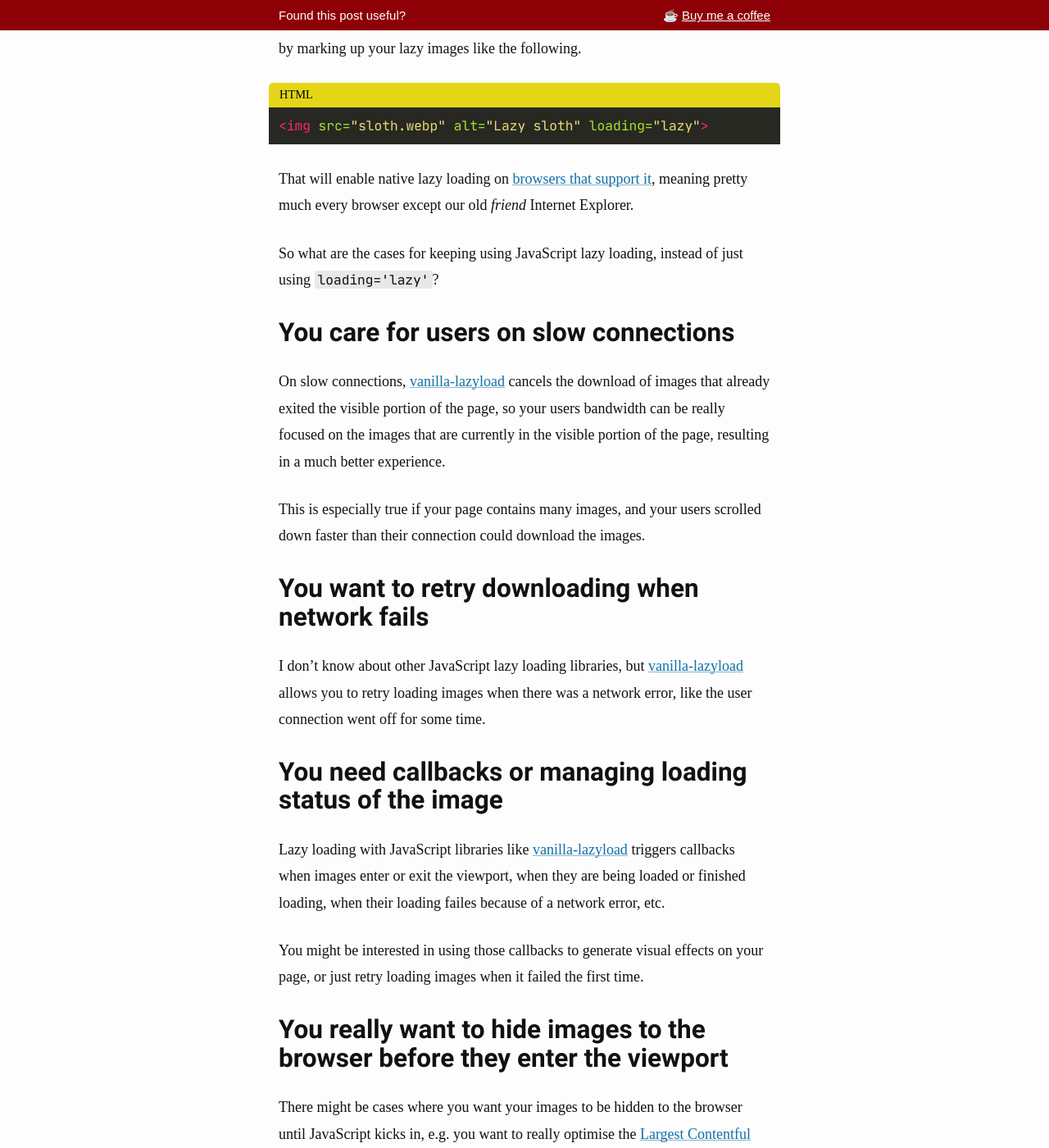
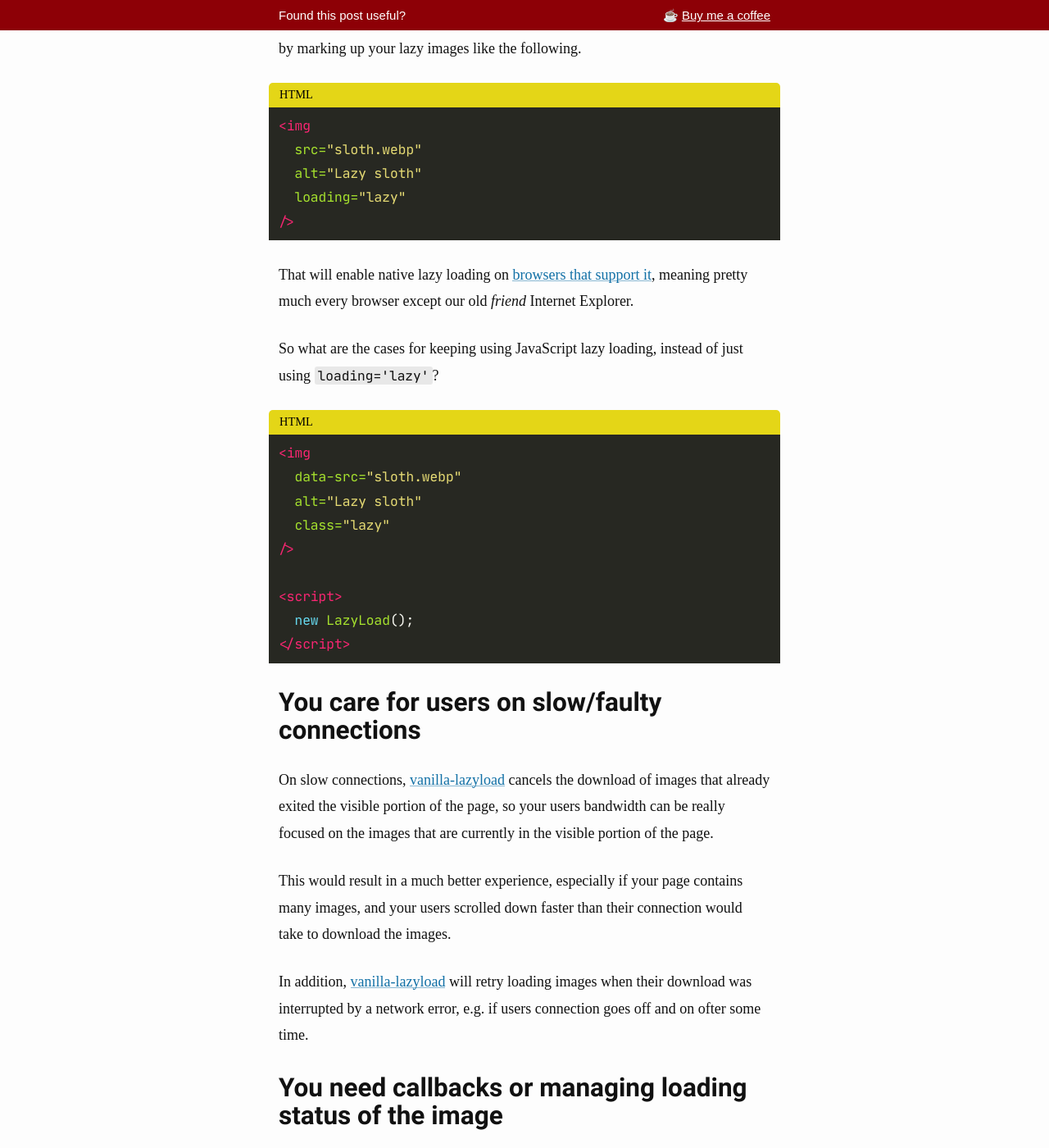
Before and after one commit to verlok/verlok.github.io, a Jekyll site: the page built from _posts/2022-11-13-do-we-need-hybrid-lazy-loading-in-2022.md, in a window 1280 px wide and 1400 px high, scrolled down 677 px. Shown: the whole window at 82% size. Built offline with Jekyll 4.4.1, drawn with Linux system fonts in a browser that asks for light colours; some web fonts are replaced.

Commit message:
Content change

````diff
--- a/_posts/2022-11-13-do-we-need-hybrid-lazy-loading-in-2022.md
+++ b/_posts/2022-11-13-do-we-need-hybrid-lazy-loading-in-2022.md
@@ -11,7 +11,7 @@ tags:
     lazy loading,
     hybrid lazy loading,
     native lazy loading,
-    pros and cons
+    pros and cons,
   ]
 ---
 
@@ -22,24 +22,36 @@ The short answer is: no, unless you need callbacks or you really care about web
 If we limit our focus to lazy loading content images (not background images or videos, for which you still need a JavaScript lazy loading library), you can be cool by marking up your lazy images like the following.
 
 ```html
-<img src="sloth.webp" alt="Lazy sloth" loading="lazy">
+<img
+  src="sloth.webp"
+  alt="Lazy sloth"
+  loading="lazy"
+/>
 ```
 
-That will enable native lazy loading on [browsers that support it](https://caniuse.com/loading-lazy-attr), meaning pretty much every browser except our old *friend* Internet Explorer.
+That will enable native lazy loading on [browsers that support it](https://caniuse.com/loading-lazy-attr), meaning pretty much every browser except our old _friend_ Internet Explorer.
 
 So what are the cases for keeping using JavaScript lazy loading, instead of just using `loading='lazy'`?
 
+```html
+<img
+  data-src="sloth.webp"
+  alt="Lazy sloth"
+  class="lazy"
+/>
 
-## You care for users on slow connections
+<script>
+  new LazyLoad();
+</script>
+```
 
-On slow connections, [vanilla-lazyload](https://github.com/verlok/vanilla-lazyload) cancels the download of images that already exited the visible portion of the page, so your users bandwidth can be really focused on the images that are currently in the visible portion of the page, resulting in a much better experience.
+## You care for users on slow/faulty connections
 
-This is especially true if your page contains many images, and your users scrolled down faster than their connection could download the images.
+On slow connections, [vanilla-lazyload](https://github.com/verlok/vanilla-lazyload) cancels the download of images that already exited the visible portion of the page, so your users bandwidth can be really focused on the images that are currently in the visible portion of the page.
 
+This would result in a much better experience, especially if your page contains many images, and your users scrolled down faster than their connection would take to download the images.
 
-## You want to retry downloading when network fails
-
-I don't know about other JavaScript lazy loading libraries, but [vanilla-lazyload](https://github.com/verlok/vanilla-lazyload) allows you to retry loading images when there was a network error, like the user connection went off for some time.
+In addition, [vanilla-lazyload](https://github.com/verlok/vanilla-lazyload) will retry loading images when their download was interrupted by a network error, e.g. if users connection goes off and on ofter some time.
 
 
 ## You need callbacks or managing loading status of the image
````
